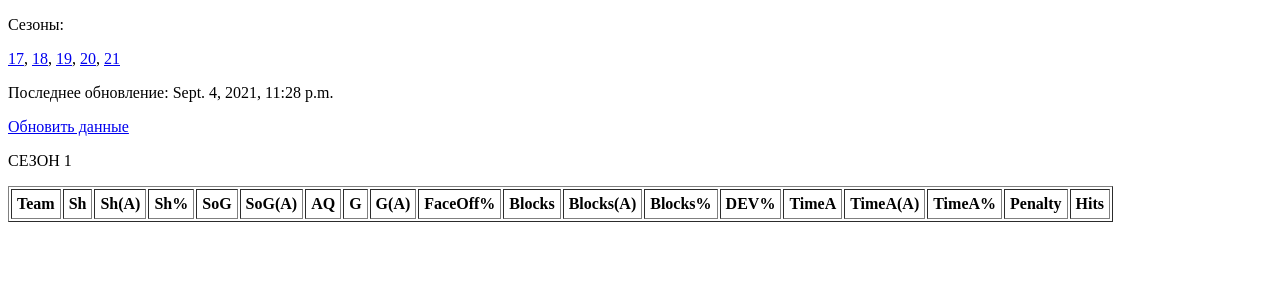
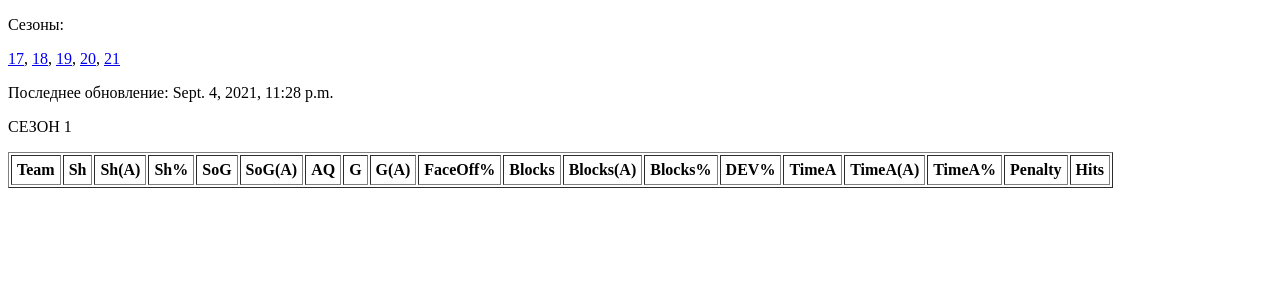
Before and after one commit to bandodok/sport_parser, a Django app: page /khl/stats/1 in a window 1280 px wide. Shown: the top 300 px of the page. Run offline with Django 3.2, Linux system fonts and the light colour scheme; data comes from the database, SQL or seed files in the repository; lists and menus that the app fills with data are empty.

Commit message:
added autoupdate, removed update button

```diff
--- a/templates/khl_stats.html
+++ b/templates/khl_stats.html
@@ -12,7 +12,6 @@
 <a href="/khl/stats/20">20</a>,
 <a href="/khl/stats/21">21</a>
 <p>Последнее обновление: {{ update }}</p>
-<p><a href="/khl/update/protocol">Обновить данные</a></p>
 <p>СЕЗОН {{ season }}</p>
 <table border="1" cellpadding="5">
     <tr>
```
